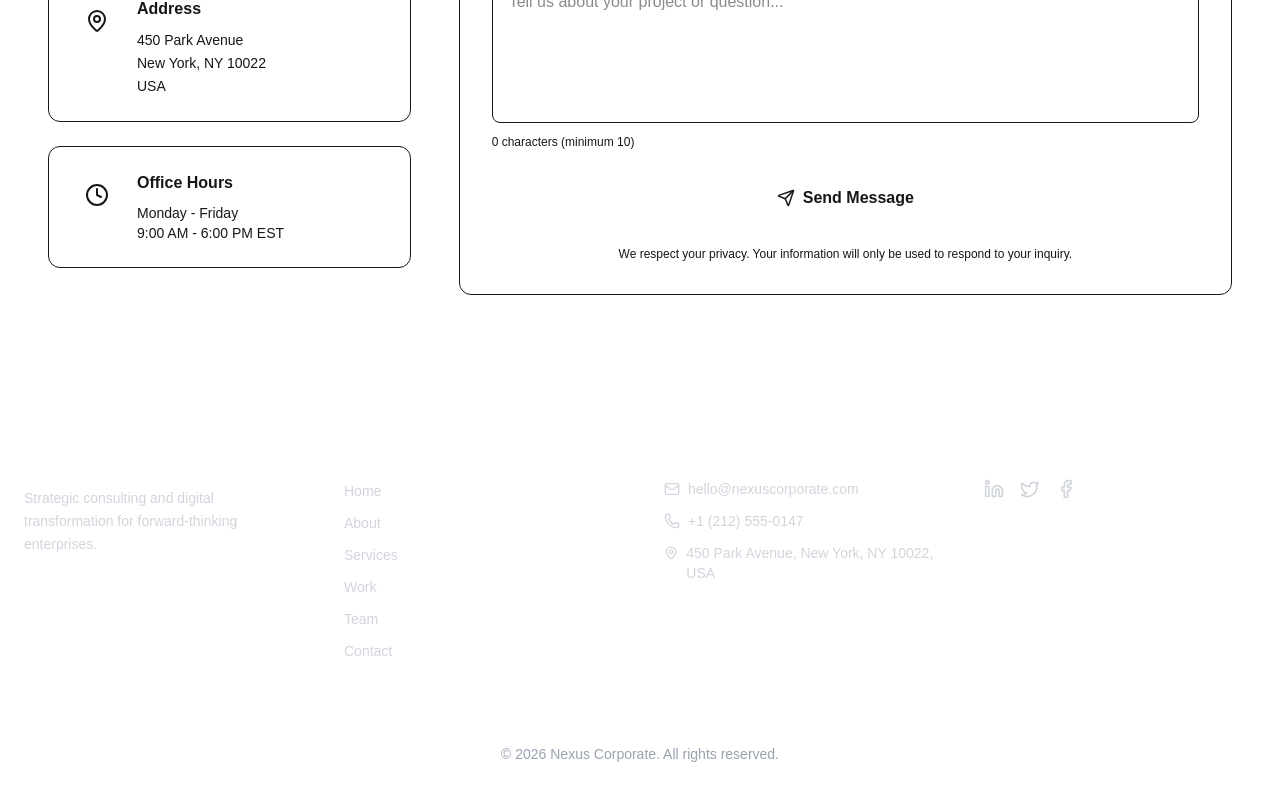
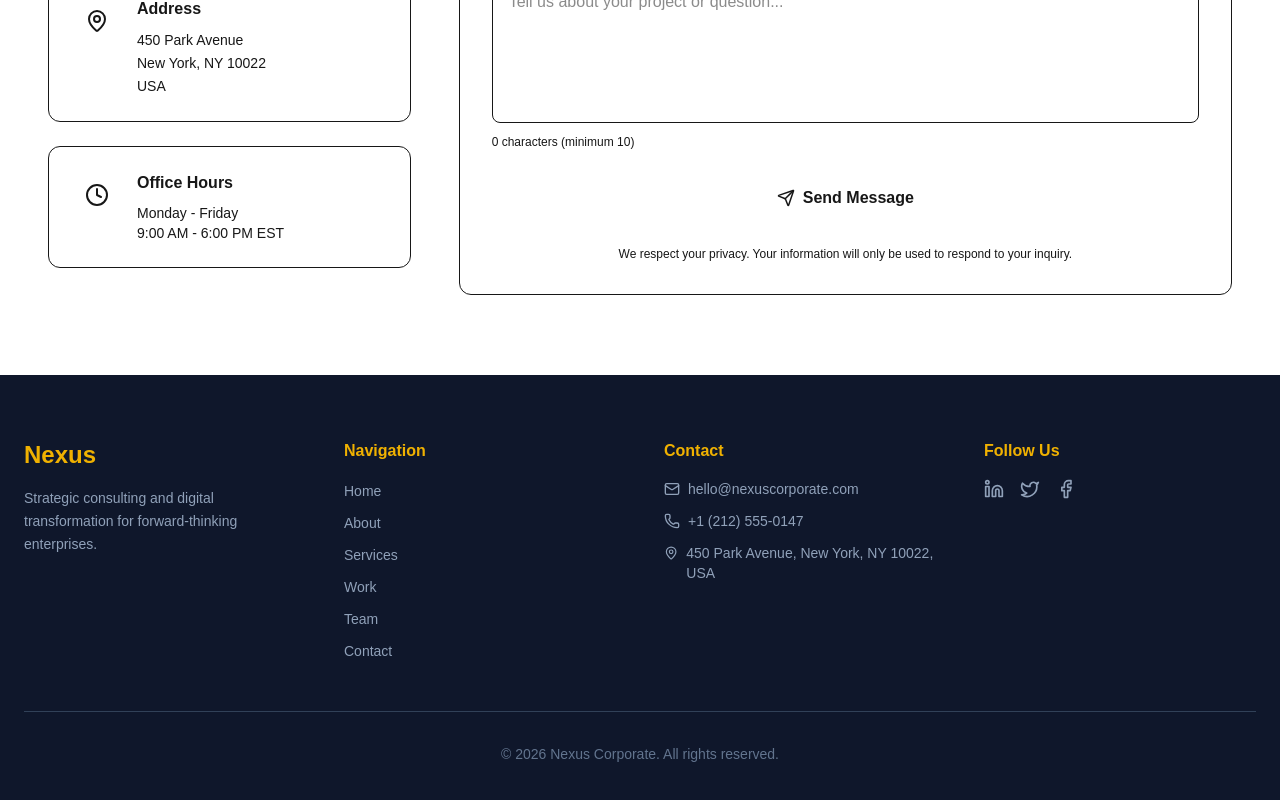
Before and after one commit to primyst/nexus, a Next.js app in the folder my-app/: page / in a window 1280 px wide. Shown: the part 4206-5006 px from the top of the page. Built offline with nearby package versions, Linux system fonts and the light colour scheme.

Commit message:
Update Footer.tsx

```diff
--- a/my-app/components/Footer.tsx
+++ b/my-app/components/Footer.tsx
@@ -6,27 +6,27 @@ export default function Footer() {
   const currentYear = new Date().getFullYear();
 
   return (
-    <footer className="bg-navy text-white py-16">
+    <footer className="bg-slate-900 text-white py-16">
       <div className="max-w-7xl mx-auto px-6">
         {/* Main Footer Content */}
         <div className="grid md:grid-cols-4 gap-12 mb-12">
           {/* Brand */}
           <div>
-            <h3 className="text-2xl font-bold text-gold font-serif mb-4">Nexus</h3>
-            <p className="text-gray-300 text-sm leading-relaxed">
+            <h3 className="text-2xl font-bold text-yellow-500 mb-4">Nexus</h3>
+            <p className="text-slate-400 text-sm leading-relaxed">
               Strategic consulting and digital transformation for forward-thinking enterprises.
             </p>
           </div>
 
           {/* Navigation */}
           <div>
-            <h4 className="text-gold font-semibold mb-4">Navigation</h4>
+            <h4 className="text-yellow-500 font-semibold mb-4">Navigation</h4>
             <ul className="space-y-2">
               {['Home', 'About', 'Services', 'Work', 'Team', 'Contact'].map((item) => (
                 <li key={item}>
                   <Link
                     href={`/${item.toLowerCase()}`}
-                    className="text-gray-300 hover:text-gold transition-colors duration-300 text-sm"
+                    className="text-slate-400 hover:text-yellow-500 transition-colors duration-300 text-sm"
                   >
                     {item}
                   </Link>
@@ -37,17 +37,17 @@ export default function Footer() {
 
           {/* Contact */}
           <div>
-            <h4 className="text-gold font-semibold mb-4">Contact</h4>
+            <h4 className="text-yellow-500 font-semibold mb-4">Contact</h4>
             <ul className="space-y-3 text-sm">
-              <li className="flex items-center gap-2 text-gray-300 hover:text-gold transition-colors">
+              <li className="flex items-center gap-2 text-slate-400 hover:text-yellow-500 transition-colors">
                 <Mail size={16} />
                 <a href="mailto:hello@nexuscorporate.com">hello@nexuscorporate.com</a>
               </li>
-              <li className="flex items-center gap-2 text-gray-300 hover:text-gold transition-colors">
+              <li className="flex items-center gap-2 text-slate-400 hover:text-yellow-500 transition-colors">
                 <Phone size={16} />
                 <a href="tel:+12125550147">+1 (212) 555-0147</a>
               </li>
-              <li className="flex items-start gap-2 text-gray-300">
+              <li className="flex items-start gap-2 text-slate-400">
                 <MapPin size={16} className="mt-0.5" />
                 <span>450 Park Avenue, New York, NY 10022, USA</span>
               </li>
@@ -56,15 +56,15 @@ export default function Footer() {
 
           {/* Social */}
           <div>
-            <h4 className="text-gold font-semibold mb-4">Follow Us</h4>
+            <h4 className="text-yellow-500 font-semibold mb-4">Follow Us</h4>
             <div className="flex gap-4">
-              <a href="#" className="text-gray-300 hover:text-gold transition-colors">
+              <a href="#" className="text-slate-400 hover:text-yellow-500 transition-colors">
                 <Linkedin size={20} />
               </a>
-              <a href="#" className="text-gray-300 hover:text-gold transition-colors">
+              <a href="#" className="text-slate-400 hover:text-yellow-500 transition-colors">
                 <Twitter size={20} />
               </a>
-              <a href="#" className="text-gray-300 hover:text-gold transition-colors">
+              <a href="#" className="text-slate-400 hover:text-yellow-500 transition-colors">
                 <Facebook size={20} />
               </a>
             </div>
@@ -72,8 +72,8 @@ export default function Footer() {
         </div>
 
         {/* Divider */}
-        <div className="border-t border-gold/20 pt-8">
-          <p className="text-center text-gray-400 text-sm">
+        <div className="border-t border-slate-700 pt-8">
+          <p className="text-center text-slate-500 text-sm">
             © {currentYear} Nexus Corporate. All rights reserved.
           </p>
         </div>
```
